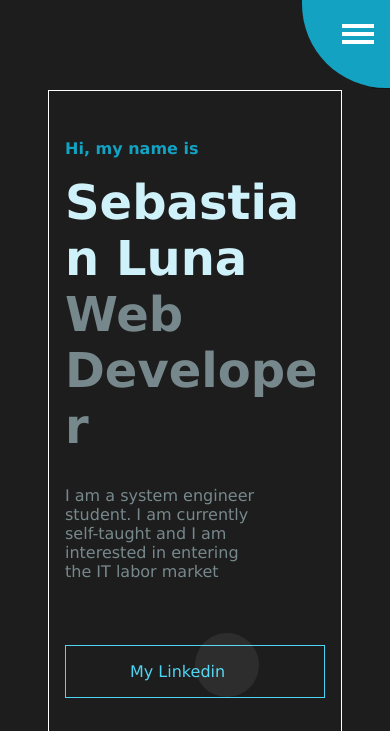
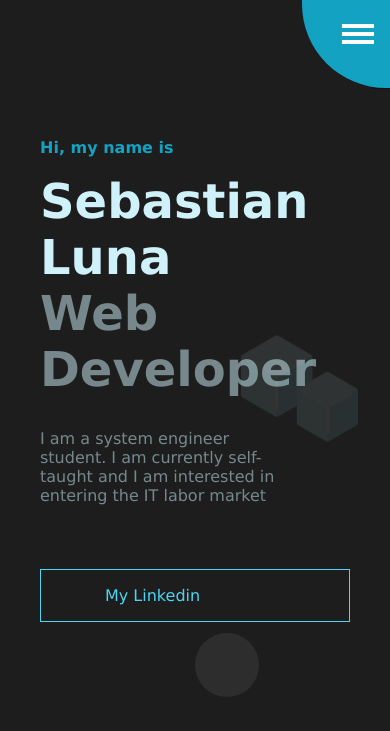
Before and after one commit to Stresadiz/portfolio, a website: page index.html in a window 390 px wide. Shown: the top 731 px of the page. Drawn offline with Linux system fonts and the light colour scheme.

Commit message:
phone fix render, cube ice img bg

```diff
--- a/index.html
+++ b/index.html
@@ -30,6 +30,8 @@
                     I am a system engineer student. I am currently self-taught and I am interested in entering the IT labor market
                 </p>
                 <a href="https://www.linkedin.com/in/eliassebastianluna/" class="btn">My Linkedin</a>
+                            <div class="ice-cube">
+            </div>
             </div>
 
             <div class="container">
@@ -106,6 +108,7 @@
                             I can talk and read in Spanish and in English.
                         </p>
             </div>
+
             <div class="burbuja">
             </div>
             <div id="burbuja2">
--- a/sass/styles.scss
+++ b/sass/styles.scss
@@ -35,8 +35,8 @@ body{
     color: $color-one;
     box-sizing: border-box;
     overflow-x: hidden;
+
 }
-
 
 @media screen and (max-width:600px) {
 
@@ -123,13 +123,12 @@ body{
 }
 
 main{
-    padding: 5em 3em;
+    padding: 5em 2em;
     overflow-y: hidden;
 }
 
 .container{
-    padding: 2em 1em;
-    border: 1px solid white;
+    padding: 2em 0.5em;
     margin: 0.6em 0 1em 0;
     overflow-wrap: break-word;
 
@@ -226,6 +225,19 @@ main{
     .container__text{
         margin: 2em 0;
     }
+}
+
+.ice-cube{
+    background-size: contain;
+    background-image: url(../img/ice-cube.png);
+    height: 30%;
+    background-position:center;
+    background-repeat: no-repeat;
+    position: absolute;
+    top: 31%;
+    right: 2em;
+    width: 30%;
+    opacity: 0.1;
 }
 
 .burbuja{
```
Also changed, not shown: css/styles.css, img/ice-cube.png (added), script.js (line endings or trailing spaces), 1 other file.
